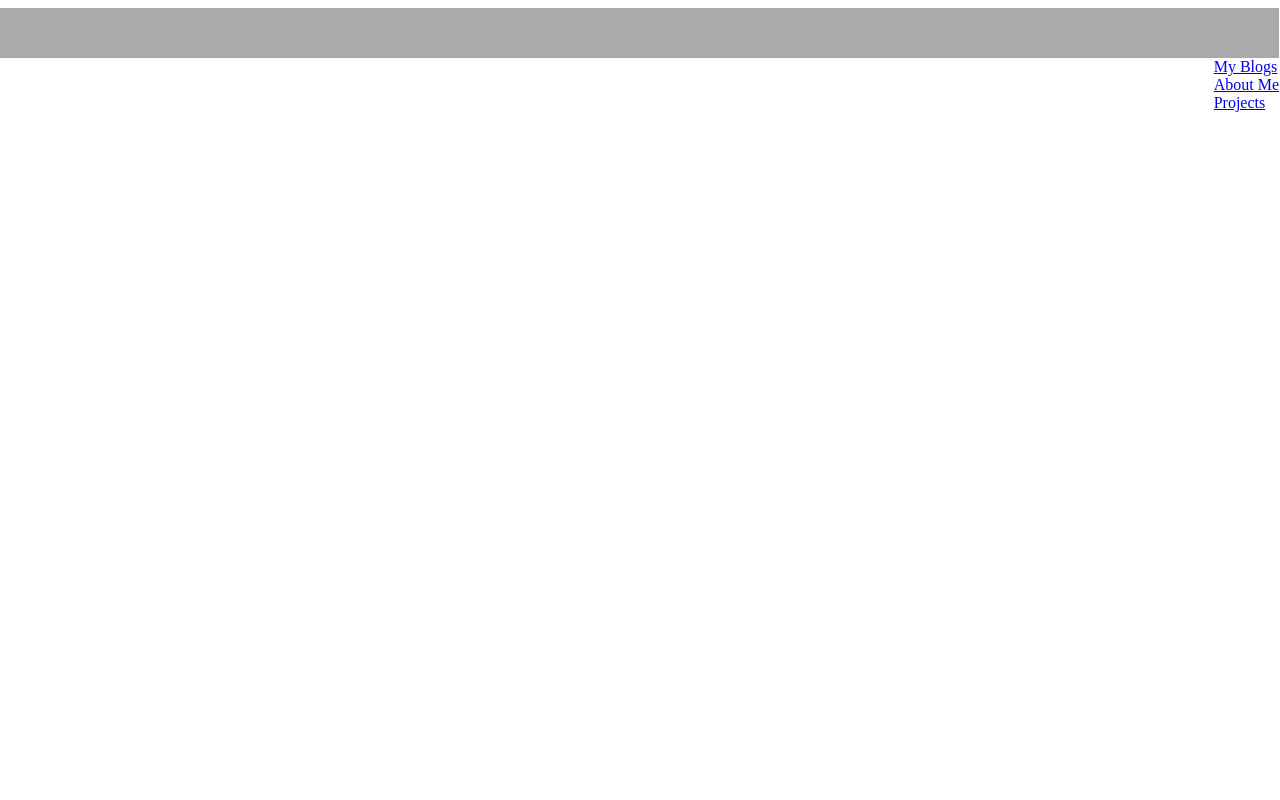
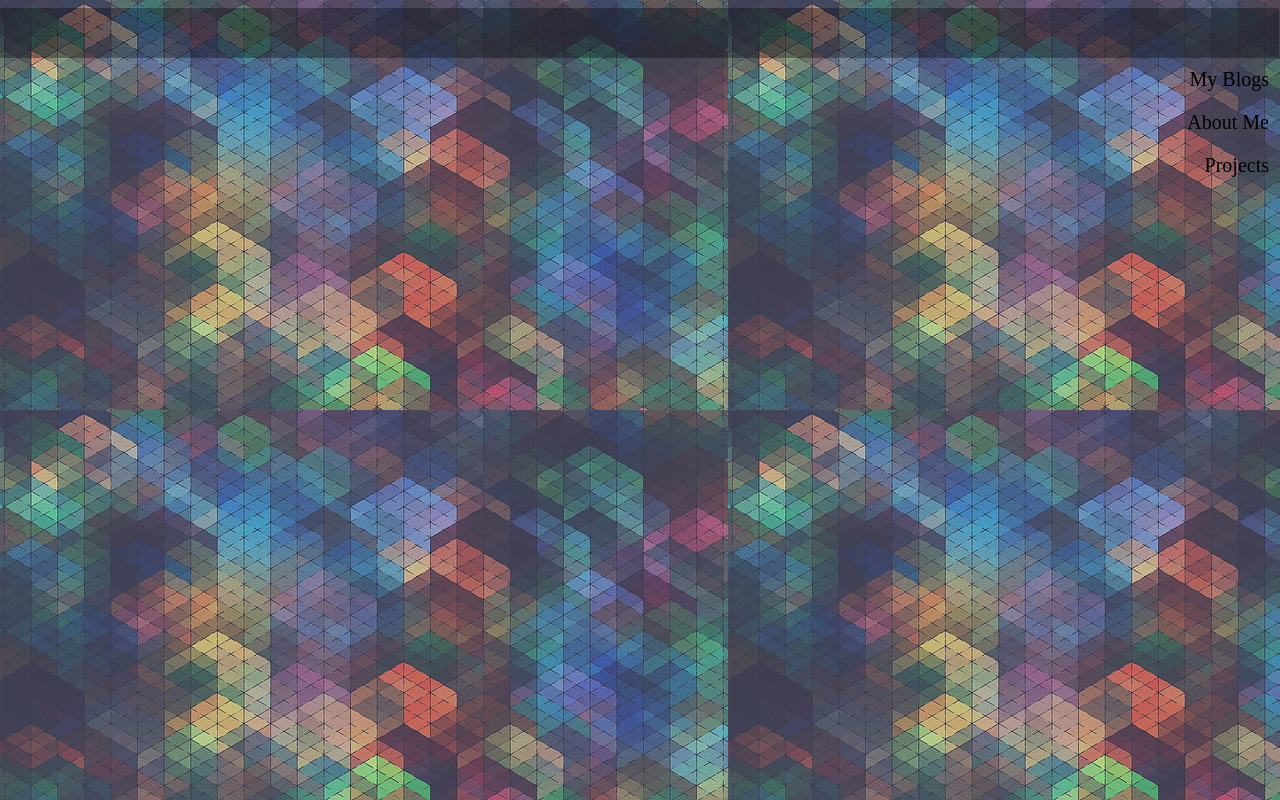
Before and after one commit to Levashan1/WSOA4175A_1711097, a plain HTML site: page index.html in a window 1280 px wide. Drawn offline with Linux system fonts and the light colour scheme.

Commit message:
Update stylesheet.css

```diff
--- a/CSS/stylesheet.css
+++ b/CSS/stylesheet.css
@@ -1,4 +1,7 @@
 header{
+    background-color: chartreuse;
+}
+body{
     background-image: url(../assets/Background.jpg);
 }
 nav{
@@ -20,3 +23,13 @@ nav img{
     list-style-type: none;
     margin-top: 50px;
 }
+li a {
+    float: right;
+    display: block;
+    color: black;
+    text-decoration: none;
+    text-align: center;
+    padding: 10px 10px;
+    font-size: 20px;
+    font-family: Poppins;
+}
```
